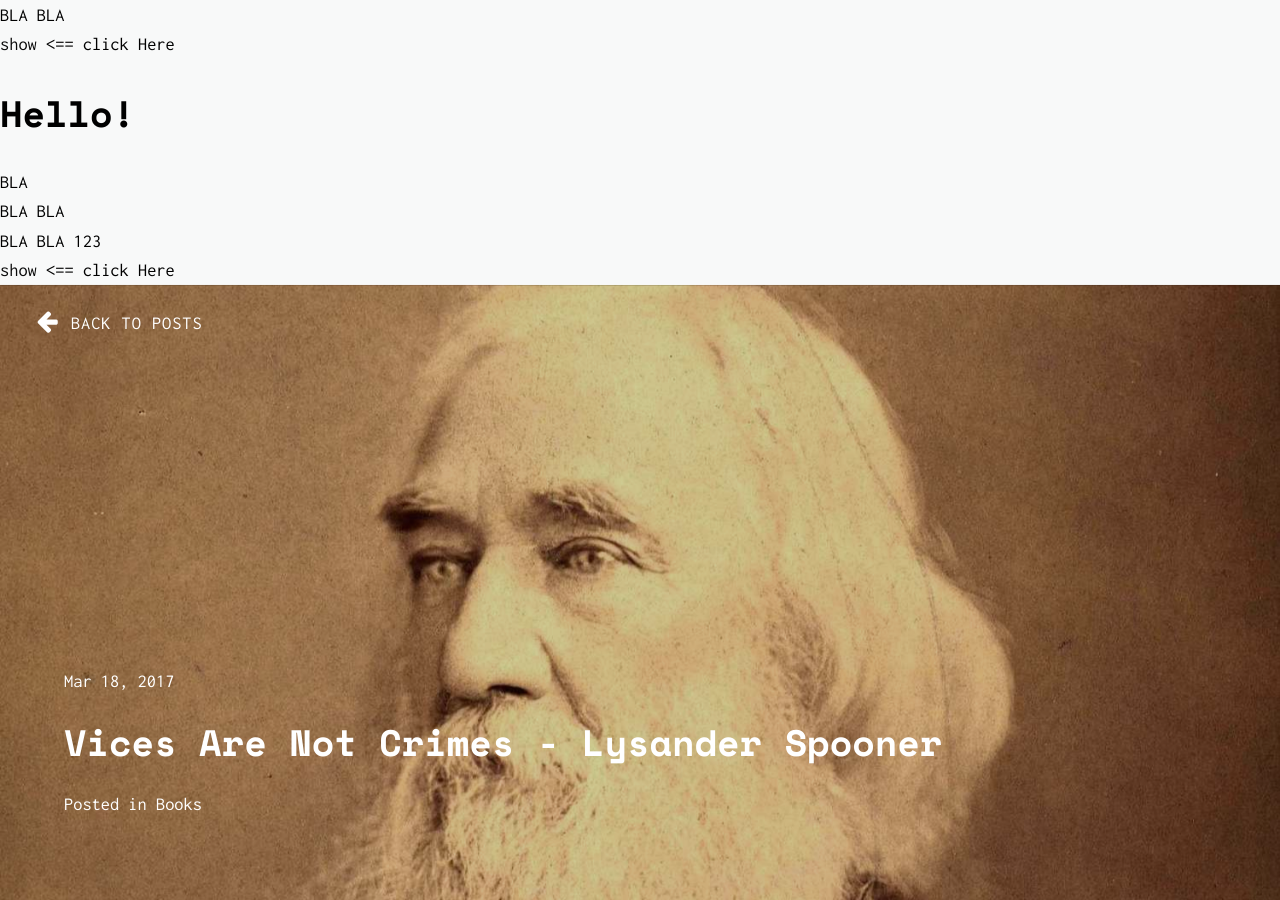
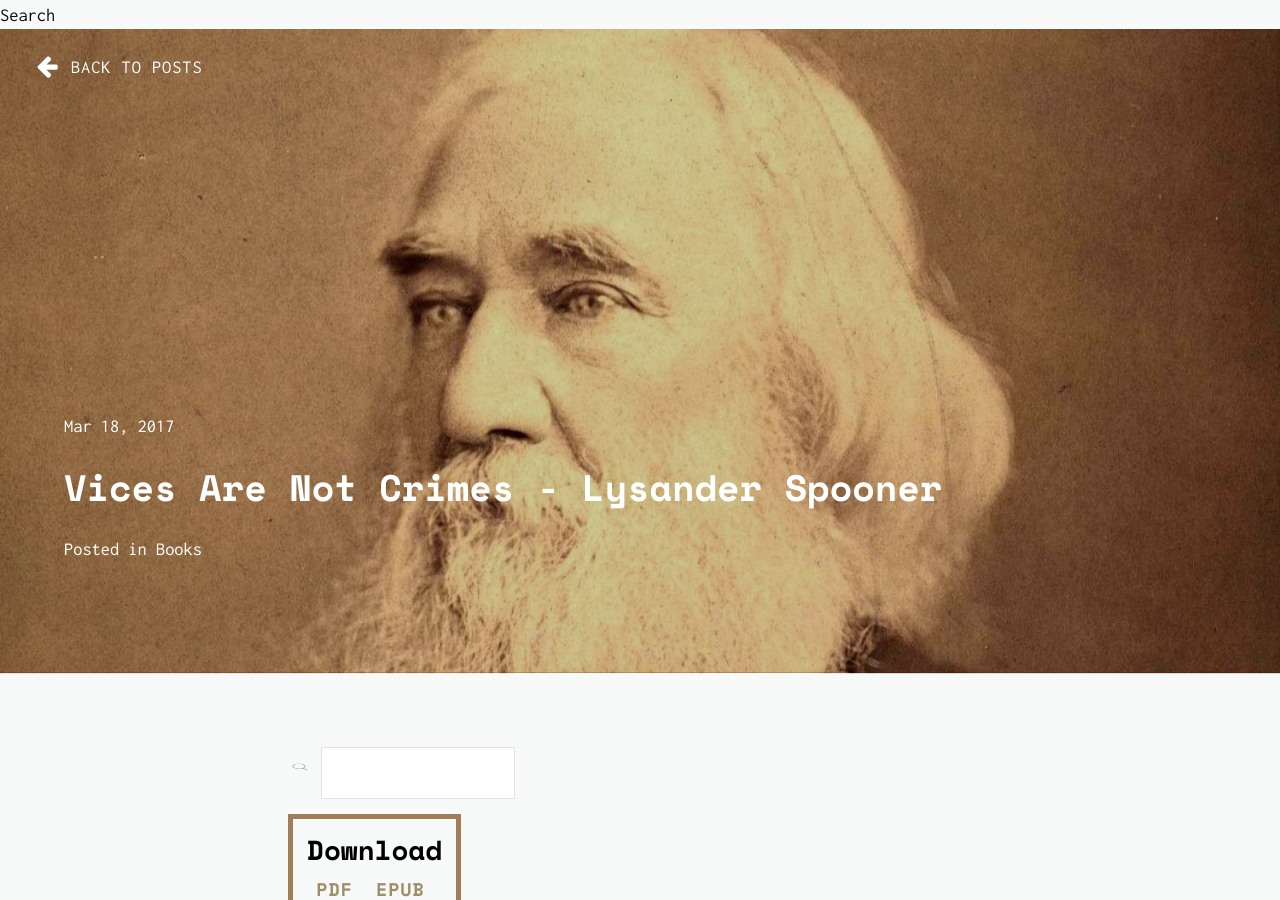
Before and after one commit to libertysowl/libertysowl.github.io, a Jekyll site: the page built from _posts/2017-18-03-spooner_vices_are_not_crimes.markdown, in a window 1280 px wide and 900 px high. Built offline with Jekyll 4.4.1, drawn with Linux system fonts in a browser that asks for light colours; nearby versions of some CDN libraries.

Commit message:
Signed-off-by: Martin Juno <Martin Juno>

```diff
--- a/_layouts/post.html
+++ b/_layouts/post.html
@@ -4,25 +4,8 @@ tipue_search_active: true
 ---
 
 <div class="tree">
-<div>
-BLA BLA
-</div>
-<a id="displayText" href="javascript:toggle('toggleText');">show</a> <== click Here
-<div onclick="javascript:toggle('toggleText');">
-<h1>Hello!</h1>
-<div id="toggleText" style="display:none; border-width:2px; border-style:solid">Hidden data...</div>
-</div>
-<div>
-BLA
-</div>
-<div>
-BLA BLA
-</div>
-<div>
-BLA BLA 123
-</div>
-<a id="displayText" href="javascript:toggle('toggleText2');">show</a> <== click Here
-<div id="toggleText2" style="display: none" href="javascript:toggle();"><h1>Hide!</h1></div>
+<a id="displayText" href="javascript:toggle('toggleText2');">Search</a>
+<div id="toggleText2" style="display: none" href="javascript:toggle();">{% include search.html %}</div>
 </div>
 
 
```
